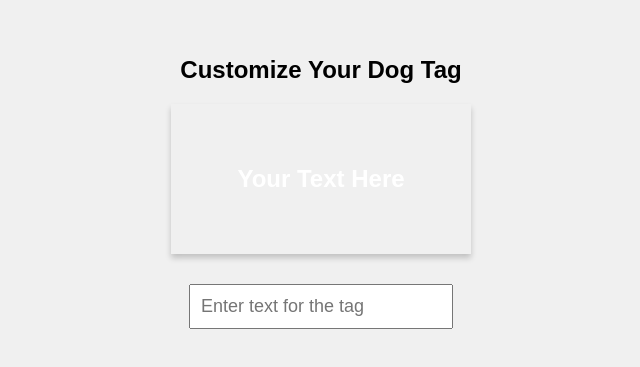
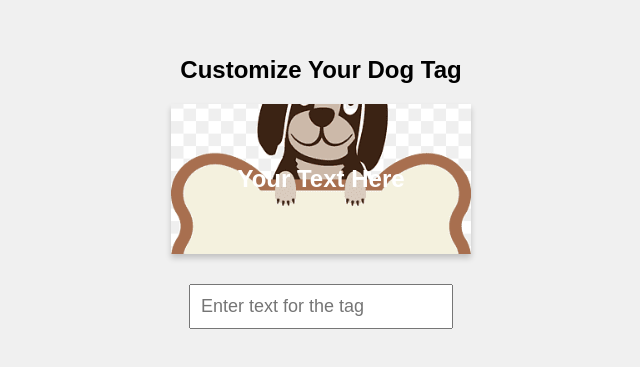
Before and after one commit to Aymerich03/P-Unique, a plain HTML site: page index.html in a window 1280 px wide. Shown: the part 217-584 px from the top of the page, without its empty margins (319-959 px from the left). Drawn offline with Linux system fonts and the light colour scheme.

Commit message:
Update index.html
Uso de la imagen de hueso

```diff
--- a/index.html
+++ b/index.html
@@ -21,7 +21,7 @@
         .dog-tag {
             width: 300px;
             height: 150px;
-            background-image: url('hueso.png');
+            background-image: url('IMG_2541.png');
             background-size: cover;
             background-position: center;
             display: flex;
```
